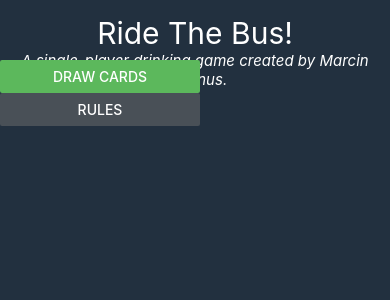
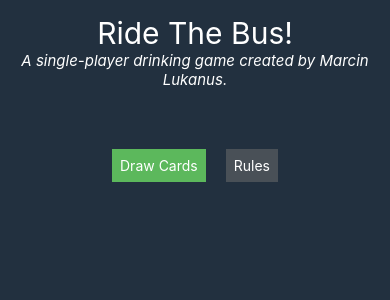
Before and after one commit to marcinlukanus/RideTheBusRN, a React Native app: screen / in a window 390 px wide. Shown: the top 300 px of the page. Built offline with nearby package versions, Linux system fonts and the light colour scheme.

Commit message:
Replaces Button elements with TouchableOpacity elements and adds styling

```diff
--- a/App.js
+++ b/App.js
@@ -14,6 +14,7 @@ import {
   ScrollView,
   View,
   Text,
+  TouchableOpacity,
   StatusBar,
 } from 'react-native';
 
@@ -24,18 +25,16 @@ const App: () => React$Node = () => {
     <>
       <StatusBar barStyle="dark-content" />
       <View style={styles.container}>
-        <Header />
-		<View style={{ width: 200 }}>
-			<Button
-				title="Draw Cards"
-				color="#5cb85c"
-			/>
-			<Button
-				title="Rules"
-				color="#495057"
-			/>
+		<Header />
+		<View style={styles.buttons}>
+			<TouchableOpacity style={styles.drawCardsButton}>
+				<Text style={styles.buttonText}>Draw Cards</Text>
+			</TouchableOpacity>
+			<TouchableOpacity style={styles.rulesButton}>
+				<Text style={styles.buttonText}>Rules</Text>
+			</TouchableOpacity>
 		</View>
-      </View>
+	  </View>
 	</>
   );
 };
@@ -43,7 +42,27 @@ const App: () => React$Node = () => {
 const styles = StyleSheet.create({
 	container: {
 		flex: 1,
-		backgroundColor: '#22303f'
+		backgroundColor: '#22303f',
+	},
+	buttons: {
+		flexDirection: 'row',
+		width: '100%',
+		height: '25%',
+		justifyContent: 'center',
+		alignItems: 'center',
+	},
+	drawCardsButton: {
+		backgroundColor: '#5cb85c',
+		padding: 8,
+		margin: 10
+	},
+	rulesButton: {
+		backgroundColor: '#495057',
+		padding: 8,
+		margin: 10
+	},
+	buttonText: {
+		color: 'white'
 	}
 });
 
```
